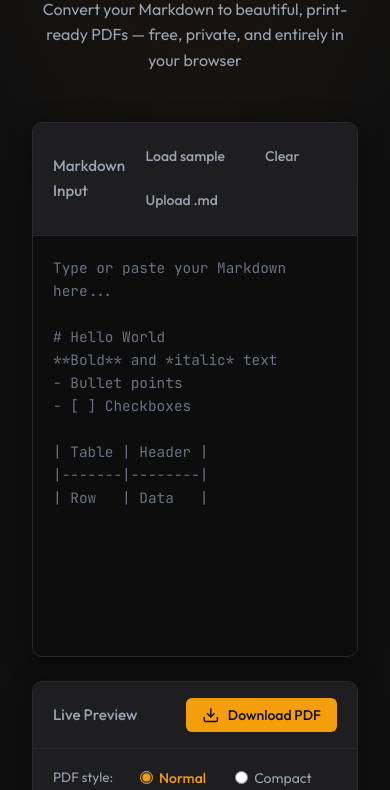
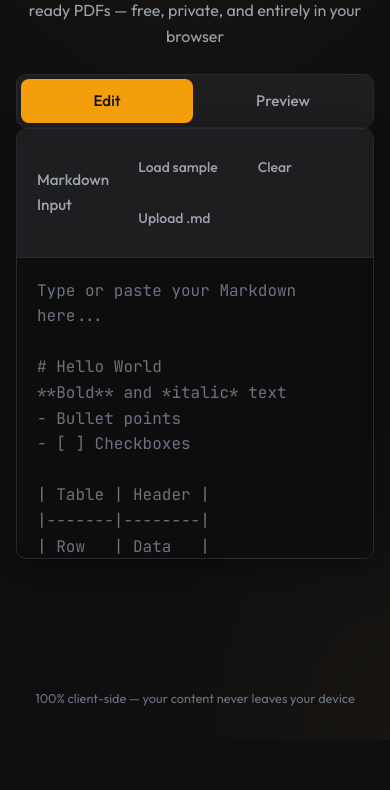
Before and after one commit to Harshnath628/MD2PDF, a website built with Vite: page index.html in a window 390 px wide. Shown: the part 104-894 px from the top of the page. After the commit the page ends 844 px from the top, so only its background shows below. Built offline with nearby package versions, Linux system fonts and the light colour scheme.

Commit message:
Stabe_Mark_2

```diff
--- a/index.html
+++ b/index.html
@@ -2,7 +2,9 @@
 <html lang="en">
 <head>
   <meta charset="UTF-8" />
-  <meta name="viewport" content="width=device-width, initial-scale=1.0" />
+  <meta name="viewport" content="width=device-width, initial-scale=1.0, viewport-fit=cover" />
+  <meta name="theme-color" content="#0f0f10" />
+  <meta name="description" content="Convert Markdown to PDF for free. Works on phone and laptop. 100% client-side, private." />
   <title>Markdown to PDF | Free Online Converter</title>
   <link rel="preconnect" href="https://fonts.googleapis.com" />
   <link rel="preconnect" href="https://fonts.gstatic.com" crossorigin />
@@ -26,7 +28,13 @@
     </header>
 
     <main class="main">
-      <div class="editor-panel">
+      <!-- Mobile tabs: Edit | Preview -->
+      <div class="view-tabs" role="tablist" aria-label="Switch between edit and preview">
+        <button type="button" class="view-tab view-tab--active" role="tab" aria-selected="true" data-view="edit" id="tab-edit">Edit</button>
+        <button type="button" class="view-tab" role="tab" aria-selected="false" data-view="preview" id="tab-preview">Preview</button>
+      </div>
+
+      <div class="editor-panel panel" data-panel="edit">
         <div class="panel-header">
           <h2>Markdown Input</h2>
           <div class="panel-actions">
@@ -50,7 +58,7 @@
 | Row   | Data   |"></textarea>
       </div>
 
-      <div class="preview-panel">
+      <div class="preview-panel panel" data-panel="preview">
         <div class="panel-header">
           <h2>Live Preview</h2>
           <button type="button" class="btn btn-primary" id="btn-download" title="Download PDF">
--- a/main.js
+++ b/main.js
@@ -1,5 +1,4 @@
 import { marked } from 'marked';
-import html2pdf from 'html2pdf.js';
 
 // Marked config — tables, breaks, etc.
 marked.setOptions({
@@ -126,7 +125,7 @@ fileInput.addEventListener('change', (e) => {
   fileInput.value = '';
 });
 
-// Download PDF
+// Download PDF — lazy load html2pdf for faster initial load
 btnDownload.addEventListener('click', async () => {
   const md = inputEl.value?.trim();
   if (!md) {
@@ -138,6 +137,7 @@ btnDownload.addEventListener('click', async () => {
   btnDownload.disabled = true;
 
   try {
+    const { default: html2pdf } = await import('html2pdf.js');
     const isCompact = document.querySelector('input[name="pdf-style"]:checked')?.value === 'compact';
     let html = marked.parse(md);
     if (typeof html !== 'string') html = await html;
@@ -170,6 +170,40 @@ btnDownload.addEventListener('click', async () => {
   }
 });
 
+// Mobile tab switching
+const mainEl = document.querySelector('.main');
+const tabEdit = document.getElementById('tab-edit');
+const tabPreview = document.getElementById('tab-preview');
+
+function updateMobileLayout() {
+  const isMobile = window.matchMedia('(max-width: 768px)').matches;
+  mainEl?.classList.toggle('panels-stacked', isMobile);
+  if (isMobile) {
+    const activeView = document.querySelector('.view-tab--active')?.dataset.view || 'edit';
+    document.querySelectorAll('.panel').forEach((p) => {
+      p.classList.toggle('panel--visible', p.dataset.panel === activeView);
+    });
+  } else {
+    document.querySelectorAll('.panel').forEach((p) => p.classList.add('panel--visible'));
+  }
+}
+
+function switchView(view) {
+  document.querySelectorAll('.view-tab').forEach((t) => {
+    t.classList.toggle('view-tab--active', t.dataset.view === view);
+    t.setAttribute('aria-selected', t.dataset.view === view ? 'true' : 'false');
+  });
+  document.querySelectorAll('.panel').forEach((p) => {
+    p.classList.toggle('panel--visible', p.dataset.panel === view);
+  });
+}
+
+tabEdit?.addEventListener('click', () => switchView('edit'));
+tabPreview?.addEventListener('click', () => switchView('preview'));
+
+window.addEventListener('resize', updateMobileLayout);
+updateMobileLayout();
+
 // Init
 renderPreview(inputEl.value);
 updatePreviewStyle();
--- a/styles.css
+++ b/styles.css
@@ -45,9 +45,19 @@ body {
   color: var(--text-primary);
   line-height: 1.6;
   min-height: 100vh;
+  min-height: 100dvh;
   background-image:
     radial-gradient(ellipse 80% 50% at 50% -20%, rgba(245, 158, 11, 0.08), transparent),
     radial-gradient(ellipse 60% 40% at 100% 100%, rgba(245, 158, 11, 0.04), transparent);
+}
+
+.app {
+  animation: appFadeIn 0.3s ease;
+}
+
+@keyframes appFadeIn {
+  from { opacity: 0; }
+  to { opacity: 1; }
 }
 
 /* Layout */
@@ -55,16 +65,95 @@ body {
   max-width: 1400px;
   margin: 0 auto;
   padding: 2rem;
+  padding-left: max(1rem, env(safe-area-inset-left));
+  padding-right: max(1rem, env(safe-area-inset-right));
+  padding-bottom: max(2rem, env(safe-area-inset-bottom));
   min-height: 100vh;
+  min-height: 100dvh;
   display: flex;
   flex-direction: column;
   gap: 2rem;
+}
+
+/* Mobile view tabs — hidden on desktop */
+.view-tabs {
+  display: none;
+}
+
+@media (max-width: 768px) {
+  .view-tabs {
+    display: flex;
+    gap: 0.25rem;
+    padding: 0.25rem;
+    background: var(--bg-tertiary);
+    border-radius: var(--radius);
+    border: 1px solid var(--border);
+  }
+
+  .view-tab {
+    flex: 1;
+    padding: 0.75rem 1rem;
+    min-height: 44px;
+    font-family: inherit;
+    font-size: 0.95rem;
+    font-weight: 500;
+    color: var(--text-secondary);
+    background: transparent;
+    border: none;
+    border-radius: calc(var(--radius) - 2px);
+    cursor: pointer;
+    transition: background 0.2s ease, color 0.2s ease;
+    -webkit-tap-highlight-color: transparent;
+  }
+
+  .view-tab:hover {
+    color: var(--text-primary);
+    background: var(--accent-muted);
+  }
+
+  .view-tab.view-tab--active {
+    color: var(--bg-primary);
+    background: var(--accent);
+  }
+
+  .main.panels-stacked .panel {
+    display: none;
+    animation: fadeIn 0.25s ease;
+  }
+
+  .main.panels-stacked .panel.panel--visible {
+    display: flex;
+  }
+
+  .main:not(.panels-stacked) .view-tabs {
+    display: none;
+  }
+}
+
+@keyframes fadeIn {
+  from { opacity: 0; }
+  to { opacity: 1; }
 }
 
 /* Header */
 .header {
   text-align: center;
   padding: 1rem 0;
+}
+
+@media (max-width: 768px) {
+  .header {
+    padding: 0.5rem 0;
+  }
+
+  .logo h1 {
+    font-size: 1.4rem;
+  }
+
+  .tagline {
+    font-size: 0.9rem;
+    padding: 0 0.5rem;
+  }
 }
 
 .logo {
@@ -109,6 +198,28 @@ body {
   }
 }
 
+@media (max-width: 768px) {
+  .app {
+    padding: 1rem;
+    gap: 1rem;
+  }
+
+  .main {
+    flex: 1;
+    flex-direction: column;
+    grid-template-columns: 1fr;
+  }
+
+  .main.panels-stacked {
+    display: block;
+  }
+
+  .main.panels-stacked .panel {
+    flex-direction: column;
+    min-height: 50vh;
+  }
+}
+
 /* Panels */
 .editor-panel,
 .preview-panel {
@@ -142,19 +253,23 @@ body {
   flex-wrap: wrap;
 }
 
-/* Buttons */
+/* Buttons — touch-friendly min 44px */
 .btn {
   display: inline-flex;
   align-items: center;
+  justify-content: center;
   gap: 0.5rem;
   padding: 0.5rem 1rem;
+  min-height: 44px;
+  min-width: 44px;
   font-size: 0.875rem;
   font-weight: 500;
   font-family: inherit;
   border: none;
   border-radius: var(--radius-sm);
   cursor: pointer;
-  transition: background 0.15s, color 0.15s;
+  transition: background 0.2s ease, color 0.2s ease;
+  -webkit-tap-highlight-color: transparent;
 }
 
 .btn svg {
@@ -185,7 +300,7 @@ body {
   cursor: pointer;
 }
 
-/* Textarea */
+/* Textarea — 16px on mobile prevents iOS zoom on focus */
 #markdown-input {
   flex: 1;
   min-height: 420px;
@@ -199,6 +314,14 @@ body {
   border: none;
   resize: none;
   outline: none;
+  -webkit-tap-highlight-color: transparent;
+}
+
+@media (max-width: 768px) {
+  #markdown-input {
+    font-size: 16px;
+    min-height: 300px;
+  }
 }
 
 #markdown-input::placeholder {
@@ -217,6 +340,14 @@ body {
   min-height: 420px;
   background: #fafaf9;
   color: #1a1a1a;
+  -webkit-overflow-scrolling: touch;
+}
+
+@media (max-width: 768px) {
+  .preview-container {
+    min-height: 300px;
+    padding: 1rem;
+  }
 }
 
 .preview-content {
@@ -372,9 +503,11 @@ body {
   font-size: 0.875rem;
   color: var(--text-secondary);
   cursor: pointer;
-  padding: 0.35rem 0.65rem;
+  padding: 0.5rem 0.85rem;
+  min-height: 44px;
   border-radius: var(--radius-sm);
-  transition: background 0.15s, color 0.15s;
+  transition: background 0.2s ease, color 0.2s ease;
+  -webkit-tap-highlight-color: transparent;
 }
 
 .pdf-style-option:hover {
```
Also changed, not shown: README.md, dist/assets/html2canvas.esm-QH1iLAAe.js (added), dist/assets/html2pdf-CVpgFGgM.js (added), dist/assets/index-BG45btWA.css (added), dist/assets/index-BUaFz4NH.js (added), dist/assets/index.es-Bp9JGfVF.js (added), dist/assets/purify.es-B9ZVCkUG.js (added), dist/index.html (added), vercel.json (added).
